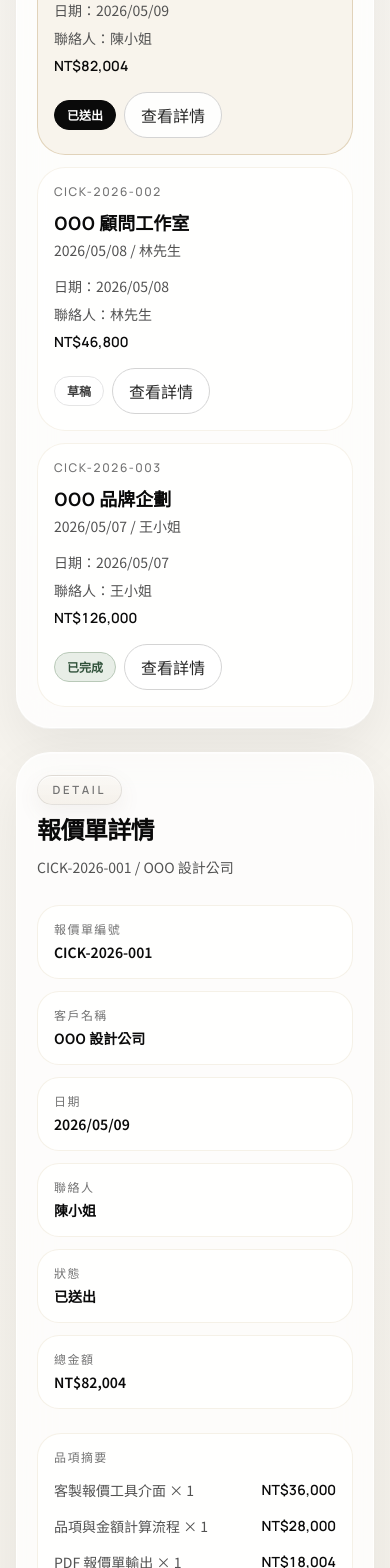
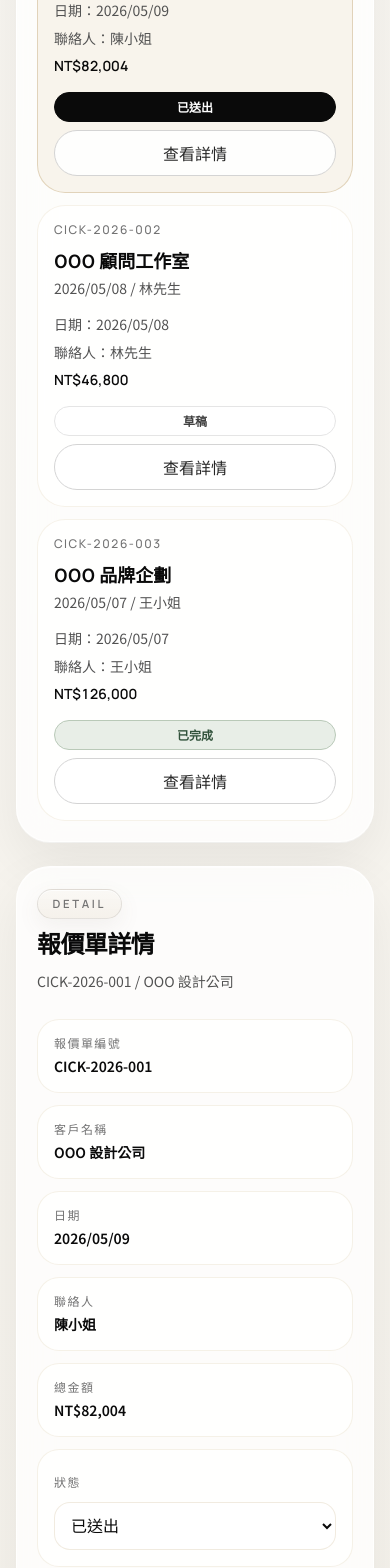
Before and after one commit to CiCK-IT/custom-quotation-tool, a Next.js app: page /admin/quotes in a window 390 px wide. Shown: the part 1240-2808 px from the top of the page. Built offline with nearby package versions, Linux system fonts and the light colour scheme.

Commit message:
Protect private admin routes and polish quotes admin

```diff
--- a/app/admin/quotes/page.tsx
+++ b/app/admin/quotes/page.tsx
@@ -5,6 +5,7 @@ import SiteNav from "@/components/site-nav";
 import { useEffect, useMemo, useState } from "react";
 
 const quoteStorageKey = "cick-tools-quotes";
+const statusOptions = ["草稿", "已送出", "已完成"];
 
 const demoQuotes = [
   {
@@ -112,6 +113,18 @@ export default function AdminQuotesPage() {
     [quotes, selectedId]
   );
 
+  const updateQuoteStatus = (id, status) => {
+    const nextQuotes = quotes.map((quote) => (quote.id === id ? { ...quote, status } : quote));
+
+    setQuotes(nextQuotes);
+
+    try {
+      window.localStorage.setItem(quoteStorageKey, JSON.stringify(nextQuotes));
+    } catch {
+      // Demo persistence is best-effort; the in-page state should still update immediately.
+    }
+  };
+
   const stats = [
     { label: "報價單數", value: quotes.length },
     { label: "草稿", value: quotes.filter((quote) => quote.status === "草稿").length },
@@ -207,9 +220,9 @@ export default function AdminQuotesPage() {
                         {formatCurrency(quote.total)}
                       </span>
                     </div>
-                    <div className="flex flex-wrap items-center gap-2 xl:justify-end">
+                    <div className="grid gap-2 sm:flex sm:flex-wrap sm:items-center xl:justify-end">
                       <span
-                        className={`rounded-full border px-3 py-1.5 text-xs font-semibold ${
+                        className={`inline-flex w-full items-center justify-center whitespace-nowrap rounded-full border px-3 py-1.5 text-xs font-semibold sm:w-auto ${
                           statusStyles[quote.status] || statusStyles["草稿"]
                         }`}
                       >
@@ -218,7 +231,7 @@ export default function AdminQuotesPage() {
                       <button
                         type="button"
                         onClick={() => setSelectedId(quote.id)}
-                        className="rounded-full border border-neutral-300 bg-white/90 px-4 py-2 text-sm font-medium text-neutral-800 transition hover:bg-white"
+                        className="inline-flex w-full items-center justify-center whitespace-nowrap rounded-full border border-neutral-300 bg-white/90 px-4 py-2 text-sm font-medium text-neutral-800 transition hover:bg-white sm:w-auto"
                       >
                         查看詳情
                       </button>
@@ -245,7 +258,6 @@ export default function AdminQuotesPage() {
                   ["客戶名稱", selectedQuote.customerName],
                   ["日期", selectedQuote.date],
                   ["聯絡人", selectedQuote.contactName],
-                  ["狀態", selectedQuote.status],
                   ["總金額", formatCurrency(selectedQuote.total)],
                 ].map(([label, value]) => (
                   <div key={label} className="rounded-[22px] border border-[#d8c7a5]/25 bg-white/74 p-4">
@@ -255,6 +267,20 @@ export default function AdminQuotesPage() {
                     <p className="mt-1 text-sm font-semibold text-neutral-950">{value}</p>
                   </div>
                 ))}
+                <label className="rounded-[22px] border border-[#d8c7a5]/25 bg-white/74 p-4">
+                  <span className="font-ui text-xs font-medium tracking-[0.12em] text-neutral-500">
+                    狀態
+                  </span>
+                  <select
+                    className="mt-2 w-full rounded-2xl border border-[#d8c7a5]/35 bg-white px-3 py-2.5 text-sm font-semibold text-neutral-950 outline-none transition focus:border-neutral-900"
+                    value={selectedQuote.status}
+                    onChange={(event) => updateQuoteStatus(selectedQuote.id, event.target.value)}
+                  >
+                    {statusOptions.map((status) => (
+                      <option key={status}>{status}</option>
+                    ))}
+                  </select>
+                </label>
               </div>
 
               <div className="rounded-[24px] border border-[#d8c7a5]/25 bg-white/74 p-4">
```
